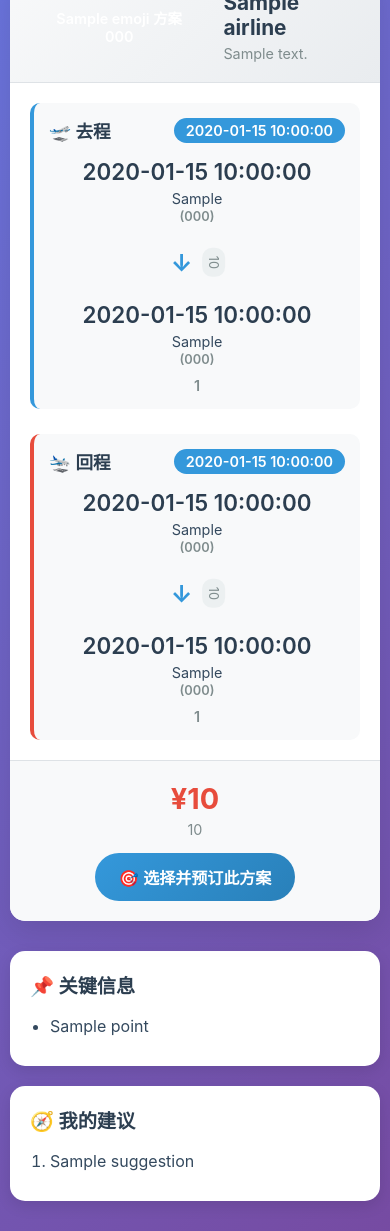
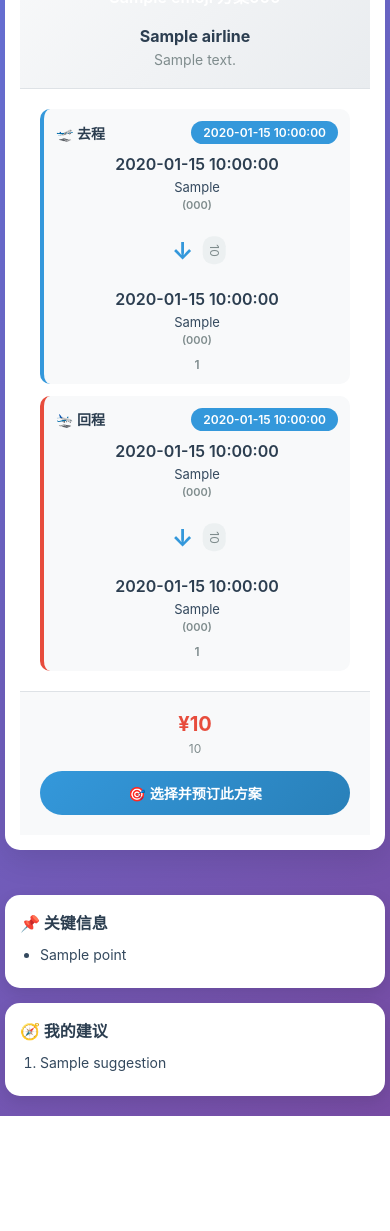
Before and after one commit to bond0060/gg-bot, a Flask app: template templates/flight_options.html in a window 390 px wide. Shown: the part 425-1656 px from the top of the page. After the commit the page ends 1541 px from the top, so only its background shows below. Run offline with Flask 3, Linux system fonts and the light colour scheme; the template is opened without the code that fills it: most values are stand-ins (such as "Sample title", 1, 10 or a date in 2020).

Commit message:
Fix map display and mobile responsiveness issues
Map fixes:
- Remove hardcoded default values for destination (Tokyo) and destination_code (NRT)
- Add Singapore (SIN) and other major Asian airports to coordinates mapping
- Add proper validation for missing airport codes
- Now map will correctly display actual flight routes instead of defaulting to Tokyo

Mobile responsiveness improvements:
- Enhanced mobile layout for screens < 768px and < 480px
- Better font sizing and spacing for small screens
- Improved card layout and button sizing
- Better text wrapping and readability on mobile devices
- Full-width buttons and optimized touch targets
- Reduced padding and margins for better space utilization

This should fix both the incorrect map display and poor mobile experience.

```diff
--- a/static/css/flight_selector.css
+++ b/static/css/flight_selector.css
@@ -352,4 +352,151 @@ header h1 {
     .price-info {
         text-align: center;
     }
+
+    .flight-card {
+        margin-bottom: 20px;
+    }
+
+    .flight-segment {
+        margin-bottom: 15px;
+    }
+
+    .airport {
+        font-size: 14px;
+        word-break: break-word;
+    }
+
+    .airport-code {
+        font-size: 12px;
+    }
+
+    .time {
+        font-size: 18px;
+        font-weight: 600;
+    }
+
+    .select-btn {
+        width: 100%;
+        padding: 15px;
+        font-size: 16px;
+    }
 }
+
+@media (max-width: 480px) {
+    .container {
+        padding: 5px;
+    }
+
+    header h1 {
+        font-size: 1.8rem;
+        margin-bottom: 5px;
+    }
+
+    .route-info {
+        padding: 10px;
+        margin-bottom: 15px;
+    }
+
+    .route {
+        font-size: 16px;
+    }
+
+    .dates {
+        font-size: 14px;
+    }
+
+    .flight-card {
+        padding: 15px;
+        margin-bottom: 15px;
+    }
+
+    .card-header {
+        flex-direction: column;
+        text-align: center;
+        gap: 10px;
+    }
+
+    .plan-badge {
+        font-size: 16px;
+        padding: 8px 16px;
+    }
+
+    .airline-info h3 {
+        font-size: 16px;
+    }
+
+    .airline-info p {
+        font-size: 14px;
+    }
+
+    .flight-segment {
+        padding: 12px;
+        margin-bottom: 12px;
+    }
+
+    .segment-header {
+        margin-bottom: 10px;
+    }
+
+    .segment-label {
+        font-size: 14px;
+    }
+
+    .segment-date {
+        font-size: 12px;
+    }
+
+    .departure, .arrival {
+        text-align: center;
+    }
+
+    .time {
+        font-size: 16px;
+    }
+
+    .airport {
+        font-size: 13px;
+        line-height: 1.3;
+    }
+
+    .airport-code {
+        font-size: 11px;
+    }
+
+    .duration {
+        font-size: 12px;
+    }
+
+    .flight-number {
+        font-size: 12px;
+        margin-top: 8px;
+    }
+
+    .price {
+        font-size: 20px;
+    }
+
+    .price-note {
+        font-size: 12px;
+    }
+
+    .select-btn {
+        padding: 12px;
+        font-size: 14px;
+    }
+
+    .key-info, .suggestions {
+        padding: 15px;
+        margin: 15px 0;
+    }
+
+    .key-info h3, .suggestions h3 {
+        font-size: 16px;
+        margin-bottom: 10px;
+    }
+
+    .key-info li, .suggestions li {
+        font-size: 14px;
+        margin-bottom: 8px;
+    }
+}
```
Also changed, not shown: templates/flight_options.html (+23 -9 lines).
